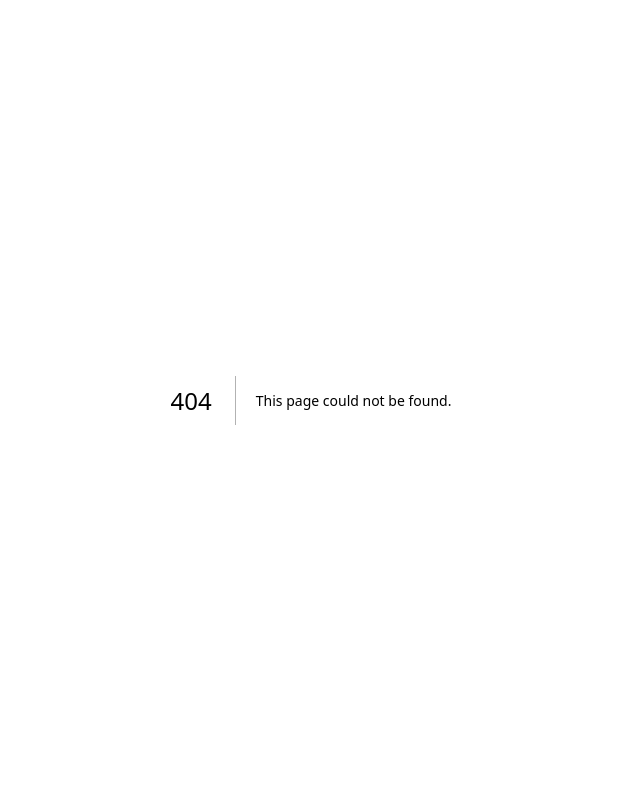
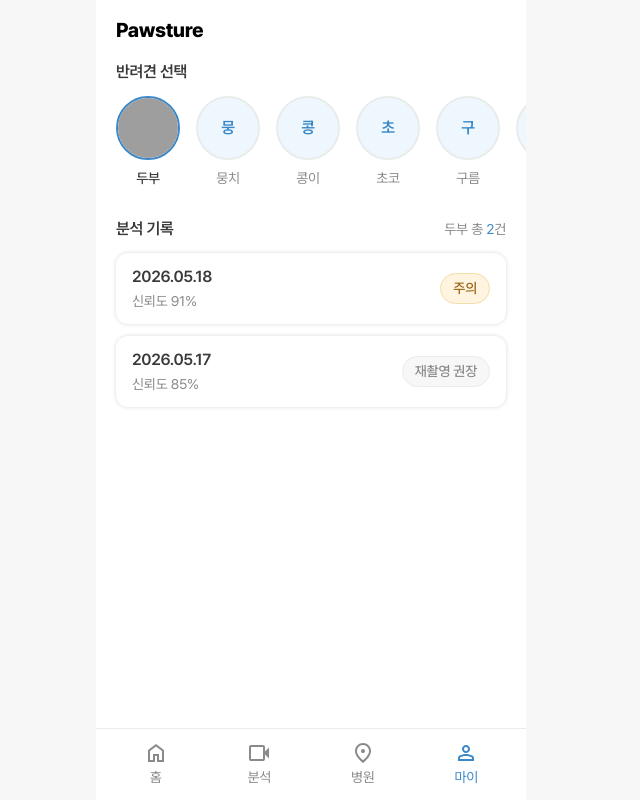
Before and after one commit to Team-Pawsture/frontend, a Next.js app: page /mypage in a window 1280 px wide. Before the commit this address had no page. Shown: the whole page, without its empty margins (329-969 px from the left). Built offline with nearby package versions, Linux system fonts and the light colour scheme; grey boxes are pictures that could not be loaded.

Commit message:
feat: 마이페이지 UI 구현 (#18)

```diff
--- /dev/null
+++ b/src/app/(nav)/mypage/page.tsx
@@ -0,0 +1,55 @@
+'use client';
+
+import { useRouter, useSearchParams } from 'next/navigation';
+
+import { AnalysisHistoryCard } from '@/components/analysis';
+import { PetSelector } from '@/components/pet';
+import { MOCK_ANALYSIS_HISTORY_LIST, MOCK_PET_LIST } from '@/mocks';
+
+const MyPage = (): React.ReactElement => {
+  const router = useRouter();
+  const searchParams = useSearchParams();
+
+  const selectedPetId = Number(searchParams.get('petId')) || (MOCK_PET_LIST[0]?.petId ?? null);
+
+  const handleSelectPet = (petId: number) => {
+    router.replace(`/mypage?petId=${petId}`);
+  };
+
+  const selectedPet = MOCK_PET_LIST.find((pet) => pet.petId === selectedPetId);
+  const filteredHistory = MOCK_ANALYSIS_HISTORY_LIST.filter((item) => item.petId === selectedPetId);
+
+  return (
+    <div className="flex flex-col gap-6 pb-6">
+      <PetSelector
+        pets={MOCK_PET_LIST}
+        selectedPetId={selectedPetId}
+        onSelect={handleSelectPet}
+        onAddPet={() => router.push('/pet/new')}
+      />
+      <div className="flex flex-col gap-3 px-5">
+        <div className="flex items-center justify-between">
+          <h2 className="subhead6 text-gray-400">분석 기록</h2>
+          {selectedPet && (
+            <p className="body3 text-gray-300">
+              {selectedPet.name} 총 <span className="text-primary">{filteredHistory.length}</span>건
+            </p>
+          )}
+        </div>
+        {filteredHistory.length === 0 ? (
+          <p className="body3 py-8 text-center text-gray-300">
+            아직 분석 기록이 없어요. 영상을 분석해 보세요!
+          </p>
+        ) : (
+          <div className="flex flex-col gap-3">
+            {filteredHistory.map((item) => (
+              <AnalysisHistoryCard key={item.jobId} item={item} />
+            ))}
+          </div>
+        )}
+      </div>
+    </div>
+  );
+};
+
+export default MyPage;
--- a/src/app/(nav)/page.tsx
+++ b/src/app/(nav)/page.tsx
@@ -1,4 +1,4 @@
-import { AnalysisHistoryCard } from '@/components/analysis';
+import { RecentAnalysisCard } from '@/components/analysis';
 import { Banner } from '@/components/home/Banner';
 import { MOCK_ANALYSIS_HISTORY_LIST } from '@/mocks';
 
@@ -7,8 +7,8 @@ const HomePage = (): React.ReactElement => {
     <div className="flex flex-1 flex-col px-5">
       <Banner />
       <div className="my-4 flex flex-col gap-2">
-        {MOCK_ANALYSIS_HISTORY_LIST.map((history) => (
-          <AnalysisHistoryCard key={history.jobId} history={history} />
+        {MOCK_ANALYSIS_HISTORY_LIST.map((item) => (
+          <RecentAnalysisCard key={item.jobId} item={item} />
         ))}
       </div>
     </div>
--- a/src/components/analysis/AnalysisHistoryCard.tsx
+++ b/src/components/analysis/AnalysisHistoryCard.tsx
@@ -1,20 +1,22 @@
+import React from 'react';
+
 import { Chip } from '@/components/common/Chip';
 import { RISK_LEVEL_LABEL, RISK_LEVEL_STYLE } from '@/constants/analysis';
 import type { AnalysisHistoryItem } from '@/types/analysis.types';
 import { formatDate } from '@/utils/formatDate';
 
 interface AnalysisHistoryCardProps {
-  history: AnalysisHistoryItem;
+  item: AnalysisHistoryItem;
 }
 
-export const AnalysisHistoryCard = ({ history }: AnalysisHistoryCardProps) => {
-  const { name, createdAt, riskLevel } = history;
+export const AnalysisHistoryCard = ({ item }: AnalysisHistoryCardProps): React.ReactElement => {
+  const { createdAt, riskLevel, confidenceScore } = item;
 
   return (
-    <div className="bg-gray-0 flex w-full items-center justify-between rounded-(--radius-md) border border-gray-200 px-4 py-3">
+    <div className="bg-gray-0 shadow-card flex items-center justify-between rounded-(--radius-md) px-4 py-3">
       <div className="flex flex-col gap-0.5">
-        <h3 className="subhead6 text-gray-400">{name}</h3>
-        <p className="body3 text-gray-300">{formatDate(createdAt)}</p>
+        <p className="subhead6 text-gray-400">{formatDate(createdAt)}</p>
+        <p className="body3 text-gray-300">신뢰도 {confidenceScore}%</p>
       </div>
       <Chip label={RISK_LEVEL_LABEL[riskLevel]} className={RISK_LEVEL_STYLE[riskLevel]} />
     </div>
--- /dev/null
+++ b/src/components/analysis/RecentAnalysisCard.tsx
@@ -0,0 +1,22 @@
+import { Chip } from '@/components/common/Chip';
+import { RISK_LEVEL_LABEL, RISK_LEVEL_STYLE } from '@/constants/analysis';
+import type { AnalysisHistoryItem } from '@/types/analysis.types';
+import { formatDate } from '@/utils/formatDate';
+
+interface RecentAnalysisCardProps {
+  item: AnalysisHistoryItem;
+}
+
+export const RecentAnalysisCard = ({ item }: RecentAnalysisCardProps) => {
+  const { name, createdAt, riskLevel } = item;
+
+  return (
+    <div className="bg-gray-0 shadow-card flex w-full items-center justify-between rounded-(--radius-md) px-4 py-3">
+      <div className="flex flex-col gap-0.5">
+        <h3 className="subhead6 text-gray-400">{name}</h3>
+        <p className="body3 text-gray-300">{formatDate(createdAt)}</p>
+      </div>
+      <Chip label={RISK_LEVEL_LABEL[riskLevel]} className={RISK_LEVEL_STYLE[riskLevel]} />
+    </div>
+  );
+};
--- a/src/components/analysis/index.ts
+++ b/src/components/analysis/index.ts
@@ -1,4 +1,5 @@
 export { AnalysisHistoryCard } from './AnalysisHistoryCard';
 export { AnalysisLoading } from './AnalysisLoading';
 export { FilmingTip } from './FilmingTip';
+export { RecentAnalysisCard } from './RecentAnalysisCard';
 export { VideoUploader } from './VideoUploader';
--- a/src/components/common/BottomNav.tsx
+++ b/src/components/common/BottomNav.tsx
@@ -13,7 +13,7 @@ const NAV_ITEMS = [
   { href: '/', label: '홈', icon: IcHome },
   { href: '/analysis', label: '분석', icon: IcVideo },
   { href: '/hospital', label: '병원', icon: IcLocation },
-  { href: '/my', label: '마이', icon: IcUser },
+  { href: '/mypage', label: '마이', icon: IcUser },
 ];
 
 export const BottomNav = (): React.ReactElement => {
--- /dev/null
+++ b/src/components/icons/IcPlus.tsx
@@ -0,0 +1,9 @@
+import type { IconProps } from '@/types/icon.types';
+
+import { BaseIcon } from './BaseIcon';
+
+export const IcPlus = (props: IconProps): React.ReactElement => (
+  <BaseIcon viewBox="0 0 24 24" fill="none" {...props}>
+    <path d="M12 5V19M5 12H19" stroke="currentColor" strokeWidth="2" strokeLinecap="round" />
+  </BaseIcon>
+);
--- a/src/components/icons/index.ts
+++ b/src/components/icons/index.ts
@@ -4,5 +4,6 @@ export { IcClock } from './IcClock';
 export { IcHome } from './IcHome';
 export { IcLocation } from './IcLocation';
 export { Icon } from './Icon';
+export { IcPlus } from './IcPlus';
 export { IcUser } from './IcUser';
 export { IcVideo } from './IcVideo';
--- a/src/components/pet/PetSelector.tsx
+++ b/src/components/pet/PetSelector.tsx
@@ -1,6 +1,9 @@
+'use client';
+
 import Image from 'next/image';
 import React from 'react';
 
+import { IcPlus } from '@/components/icons';
 import type { Pet } from '@/types/pet.types';
 import { cn } from '@/utils/cn';
 
@@ -8,12 +11,14 @@ interface PetSelectorProps {
   pets: Pet[];
   selectedPetId: number | null;
   onSelect: (petId: number) => void;
+  onAddPet?: () => void;
 }
 
 export const PetSelector = ({
   pets,
   selectedPetId,
   onSelect,
+  onAddPet,
 }: PetSelectorProps): React.ReactElement => {
   return (
     <section className="flex flex-col gap-3">
@@ -48,6 +53,18 @@ export const PetSelector = ({
             </span>
           </button>
         ))}
+        {onAddPet !== undefined && (
+          <button
+            type="button"
+            onClick={onAddPet}
+            className="flex shrink-0 flex-col items-center gap-2"
+          >
+            <div className="flex h-16 w-16 items-center justify-center rounded-full border-2 border-dashed border-gray-200 bg-gray-100">
+              <IcPlus size={20} className="text-gray-300" />
+            </div>
+            <span className="body3 text-gray-300">추가</span>
+          </button>
+        )}
       </div>
     </section>
   );
--- a/src/mocks/index.ts
+++ b/src/mocks/index.ts
@@ -5,38 +5,43 @@ import type { Pet } from '@/types/pet.types';
 export const MOCK_ANALYSIS_HISTORY_LIST: AnalysisHistoryItem[] = [
   {
     jobId: 'job_1',
-    petId: 1,
+    petId: 2,
     name: '뭉치',
     createdAt: '2026-05-19T17:00:00+09:00',
     riskLevel: 'high',
+    confidenceScore: 94,
   },
   {
     jobId: 'job_2',
-    petId: 2,
+    petId: 1,
     name: '두부',
     createdAt: '2026-05-18T17:00:00+09:00',
     riskLevel: 'suspicious',
+    confidenceScore: 91,
   },
   {
     jobId: 'job_3',
-    petId: 2,
+    petId: 1,
     name: '두부',
     createdAt: '2026-05-17T17:00:00+09:00',
     riskLevel: 'uncertain',
+    confidenceScore: 85,
   },
   {
     jobId: 'job_4',
-    petId: 1,
+    petId: 2,
     name: '뭉치',
     createdAt: '2026-05-16T17:00:00+09:00',
     riskLevel: 'suspicious',
+    confidenceScore: 89,
   },
   {
     jobId: 'job_5',
-    petId: 1,
+    petId: 2,
     name: '뭉치',
     createdAt: '2026-05-15T17:00:00+09:00',
     riskLevel: 'low_signal',
+    confidenceScore: 92,
   },
 ];
 
--- a/src/types/analysis.types.ts
+++ b/src/types/analysis.types.ts
@@ -6,4 +6,5 @@ export interface AnalysisHistoryItem {
   name: string;
   createdAt: string;
   riskLevel: RiskLevel;
+  confidenceScore: number;
 }
```
